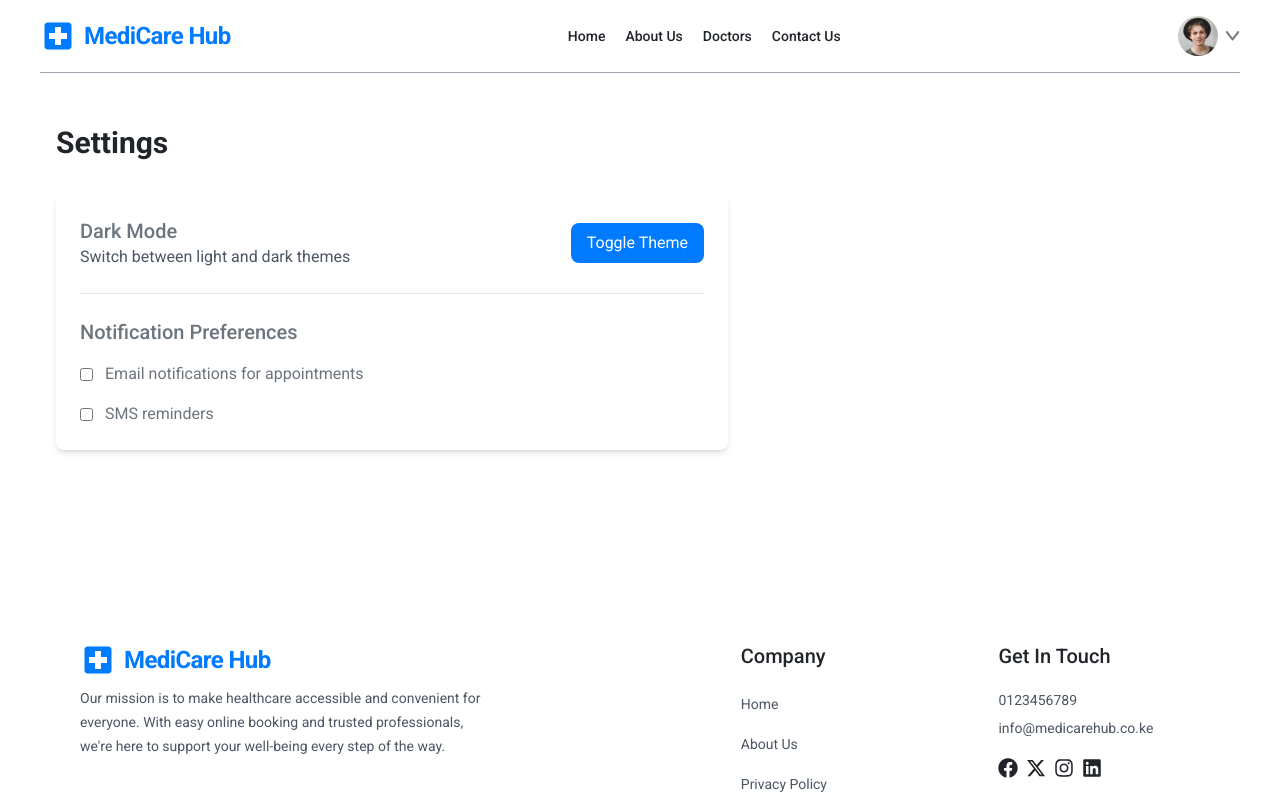
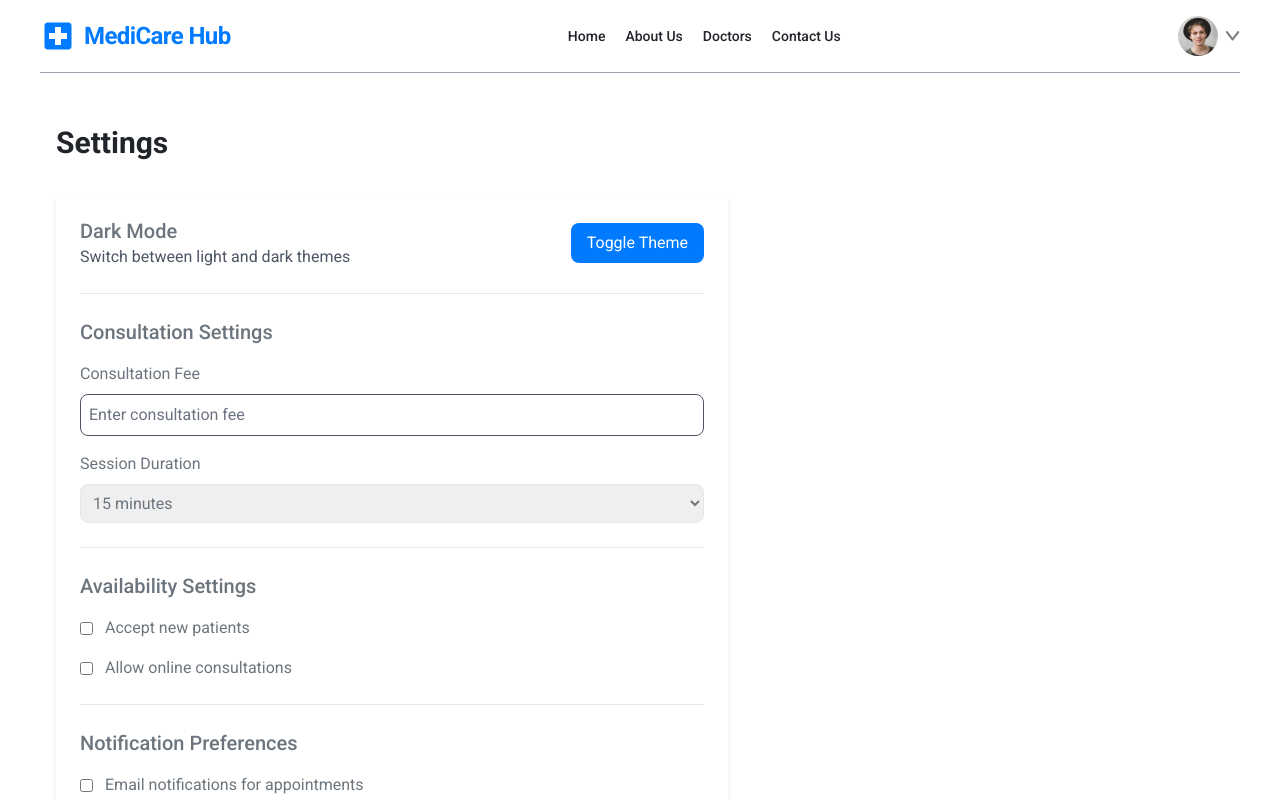
Before and after one commit to briansimiyuj/doctor-appointment-app, a React (Vite) app: page /settings in a window 1280 px wide. Shown: the top 800 px of the page. Built offline with nearby package versions, Linux system fonts and the light colour scheme; a web font is replaced by a local one.

Commit message:
Add Doctor's Settings component to allow doctors to configure consultation settings

```diff
--- /dev/null
+++ b/src/components/settings/DoctorSettings.tsx
@@ -0,0 +1,83 @@
+const DoctorSettings: React.FC = ()=>{
+
+    return(
+
+        <>
+
+            <div className="pt-6 border-t">
+
+                <h2 className="text-xl font-medium mb-4">Consultation Settings</h2>
+
+
+                <div className="space-y-4">
+
+                    <div className="flex flex-col gap-2">
+
+                        <label htmlFor="consultationFee">Consultation Fee</label>
+
+                        <input
+                            type="number"
+                            className="border rounded-lg p-2"
+                            placeholder="Enter consultation fee"
+                        />
+
+                    </div>
+
+
+                    <div className="flex flex-col gap-2">
+
+                        <label htmlFor="sessionDuration">Session Duration</label>
+
+                        <select className="border rounded-lg p-2">
+
+                            <option value="15">15 minutes</option>
+
+                            <option value="30">30 minutes</option>
+
+                            <option value="45">45 minutes</option>
+
+                            <option value="60">60 minutes</option>
+
+                        </select>
+
+                    </div>
+
+                </div>
+
+            </div>
+
+
+            <div className="pt-6 border-t">
+
+                <h2 className="text-xl font-medium mb-4">Availability Settings</h2>
+
+
+                <div className="space-y-4">
+
+                    <label className="flex items-center space-x-3">
+
+                        <input type="checkbox" className="form-checkbox"/>
+
+                        <span>Accept new patients</span>
+
+                    </label>
+
+                    <label className="flex items-center space-x-3">
+
+                        <input type="checkbox" className="form-checkbox"/>
+
+                        <span>Allow online consultations</span>
+
+                    </label>
+
+                </div>
+
+            </div>
+
+        </>
+
+    )
+
+}
+
+export default DoctorSettings
--- a/src/pages/SettingsPage.tsx
+++ b/src/pages/SettingsPage.tsx
@@ -2,11 +2,13 @@ import { useContext } from "react"
 import { LoginContext } from "../context/LoginContext"
 import NotFoundPage from "./NotFoundPage"
 import { useTheme } from "../context/ThemeContext"
+import DoctorSettings from "../components/settings/DoctorSettings"
 
 const SettingsPage: React.FC = () =>{
 
     const loginContext = useContext(LoginContext),
           isAuthenticated = loginContext?.isAuthenticated,
+          userType = loginContext?.userType,
           { toggleTheme } = useTheme()
 
     return(
@@ -42,6 +44,9 @@ const SettingsPage: React.FC = () =>{
                                     >Toggle Theme</button>
 
                                 </div>
+
+
+                                { userType === "doctor" && <DoctorSettings/> }
 
 
                                 <div className="pt-6 border-t">
```
Also changed, not shown: 1 other file (tests, documents, lock files or other folders).
